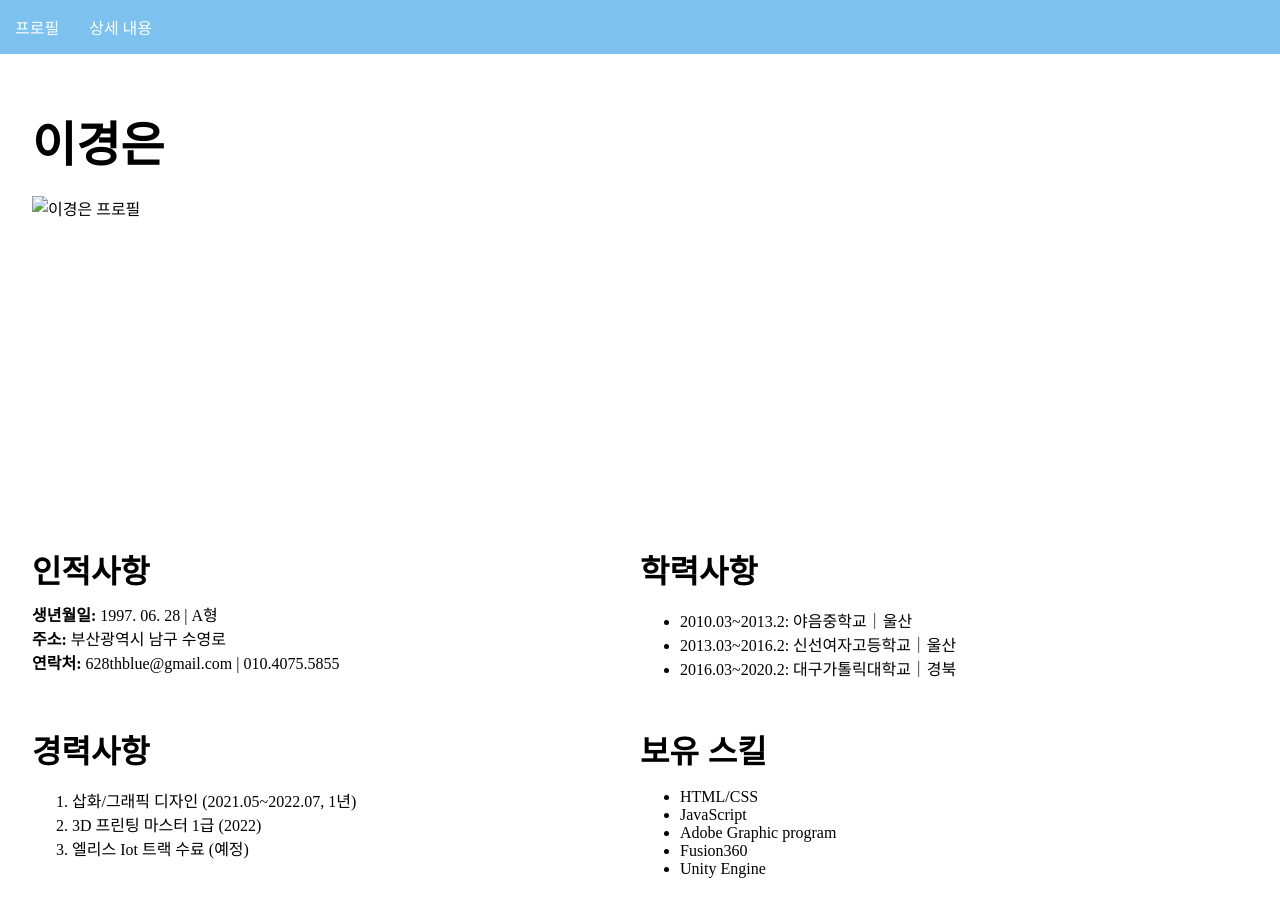
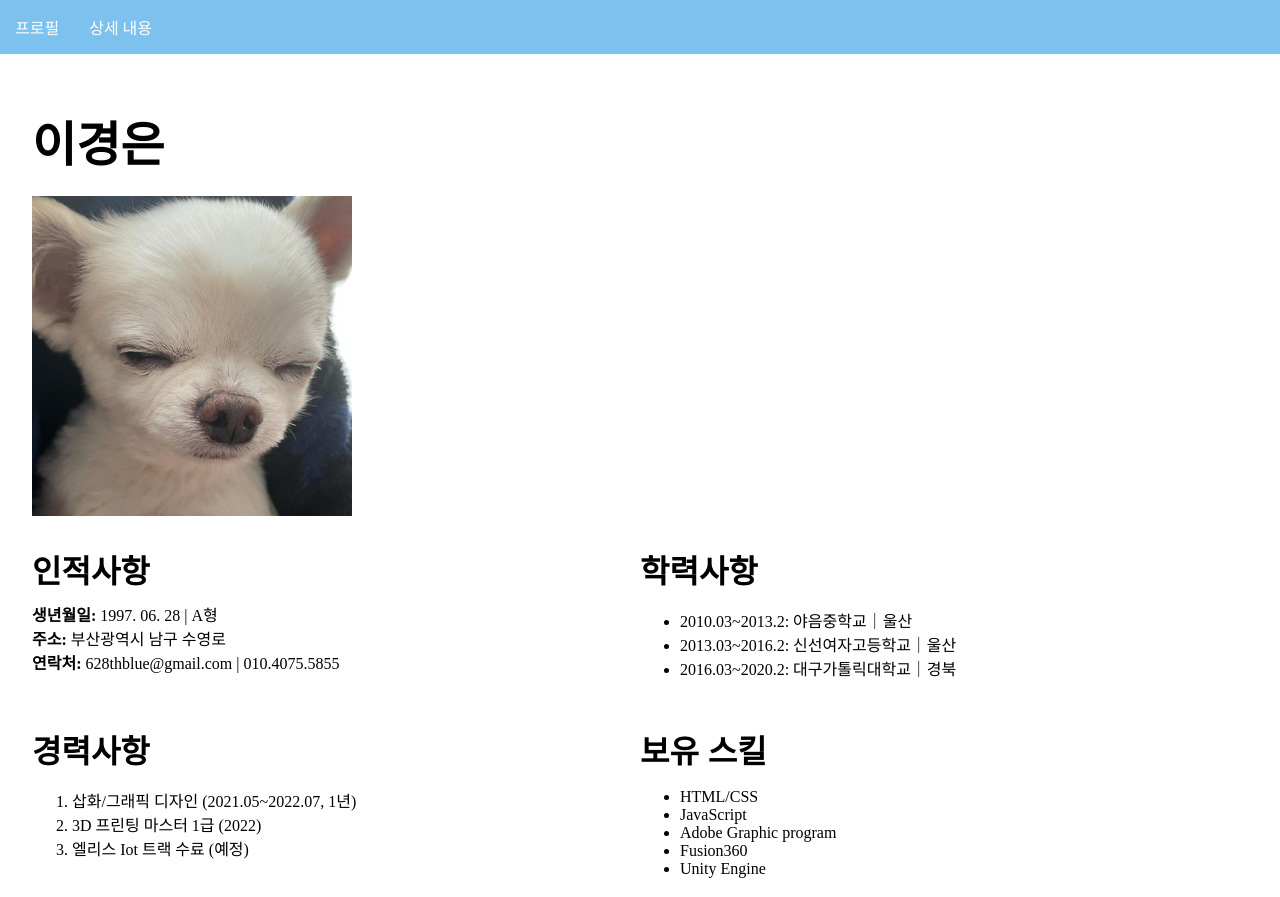
Before and after one commit to KyoungeunLee/intro-me, a plain HTML site: page index.html in a window 1280 px wide. Shown: the top 897 px of the page. Drawn offline with Linux system fonts and the light colour scheme; the site is published under a folder, as on GitHub Pages, so addresses that start at the root find nothing.

Commit message:
img update

```diff
--- a/index.html
+++ b/index.html
@@ -22,7 +22,7 @@
       <h1 id="name">이경은</h1>
 
       <section class="profile">
-        <img src="/dog.png" alt="이경은 프로필">
+        <img src="dog.png" alt="이경은 프로필">
       </section>
 
       <div id="container">
```
